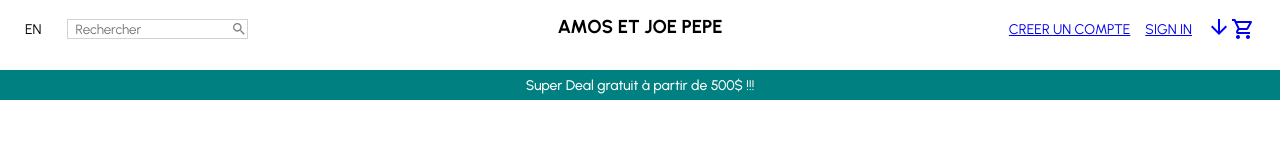
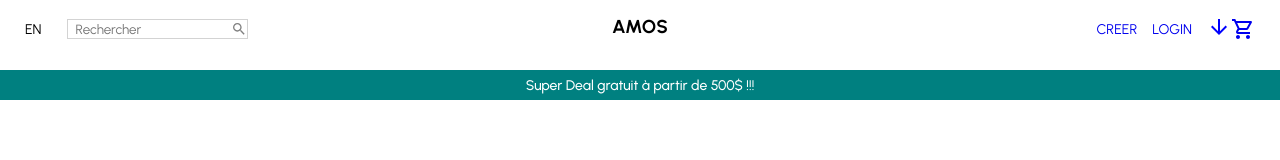
Before and after one commit to amostinanfon/mern-front-netlify, a React (Create React App) app: page / in a window 1280 px wide. Shown: the top 160 px of the page. Built offline with nearby package versions, Linux system fonts and the light colour scheme; no server answers.

Commit message:
styling Navbar

```diff
--- a/src/components/Navbar.js
+++ b/src/components/Navbar.js
@@ -73,6 +73,7 @@ const MenuItem = styled.div`
   font-size: 14px;
   cursor: pointer;
   margin-left: 15px;
+  text-decoration: none;
   ${mobile({fontSize:"10px", marginLeft:"10px"})}
 
 `
@@ -105,13 +106,13 @@ const Navbar = () => {
             <Search style={{color:'gray', fontSize:'16px'}} />
           </SearchContainer>
         </Left>
-        <Center><Logo>AMOS ET JOE PEPE</Logo></Center>
+        <Center><Logo>AMOS</Logo></Center>
         <Right>
-          <Link to="/register">
-            <MenuItem>CREER UN COMPTE</MenuItem>
+          <Link to="/register" style={{textDecoration:"none"}}>
+            <MenuItem>CREER</MenuItem>
           </Link>
-          <Link to="/login">
-            <MenuItem>SIGN IN</MenuItem>
+          <Link to="/login" style={{textDecoration:"none"}}>
+            <MenuItem>LOGIN</MenuItem>
           </Link>
           <RemoveContainer>
             <ArrowDownwardOutlined onClick={removeCart} style={{cursor:"pointer", color:"blue"}}/>
```
